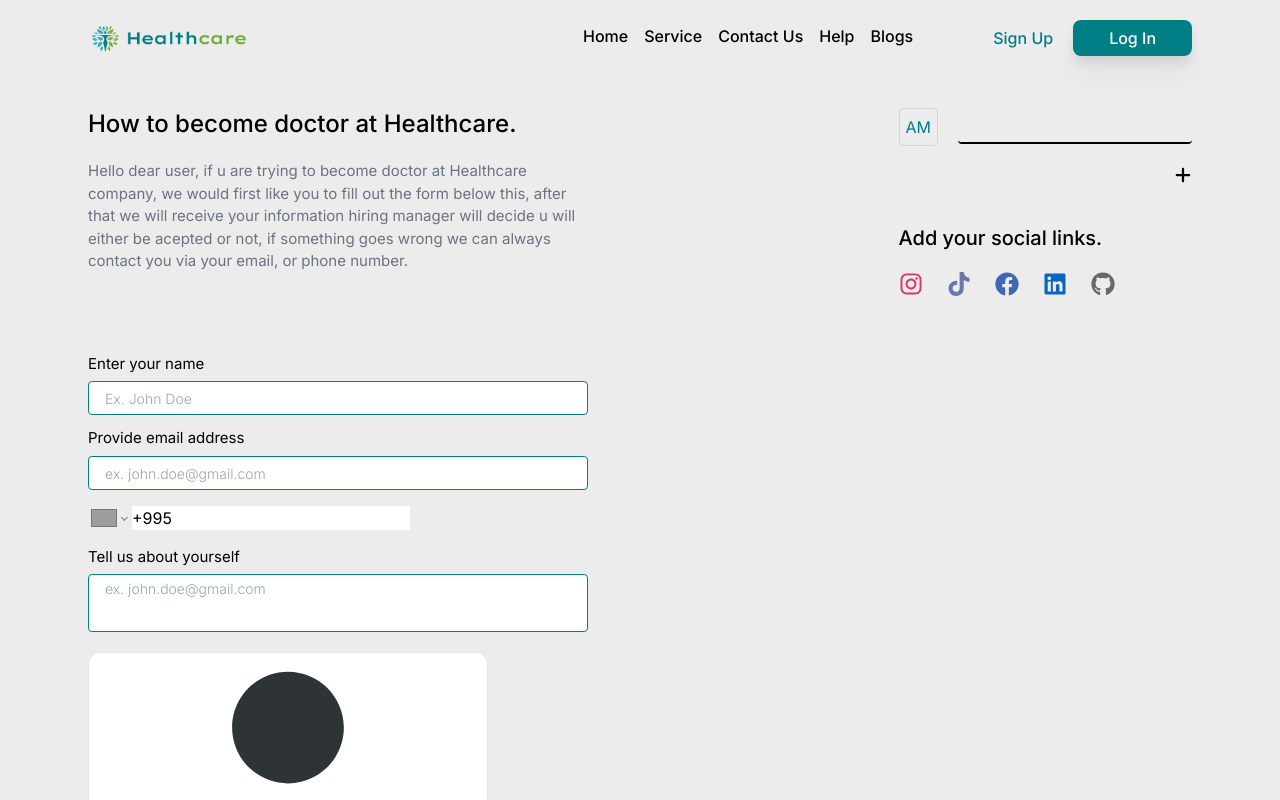
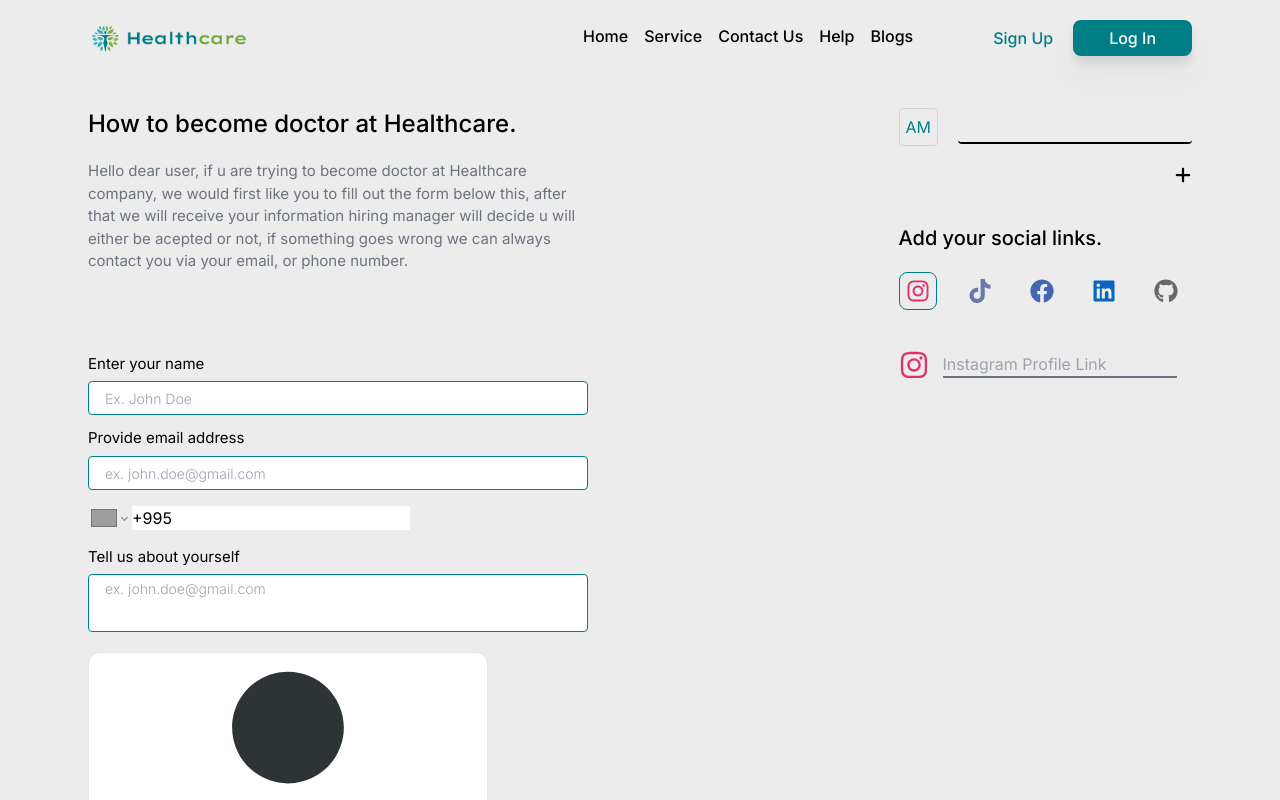
Before and after one commit to lasha-codes/health-appointment-system, a Next.js app: page /become_doctor in a window 1280 px wide. Both pictures are taken after a click on the element 910 px from the left and 284 px from the top of the page. Shown: the top 800 px of the page. Built offline with nearby package versions, Linux system fonts and the light colour scheme; no server answers; grey boxes are pictures that could not be loaded.

Commit message:
design wise everything in this section is done

```diff
--- a/src/app/(authentication)/become_doctor/_components/social_links.tsx
+++ b/src/app/(authentication)/become_doctor/_components/social_links.tsx
@@ -1,15 +1,33 @@
 'use client'
 import { social_links } from '@/data/social_links'
-import { useDispatch } from 'react-redux'
-import { toggle_social_link } from '@/app/_library/slices/doctor_slice'
+import { useDispatch, useSelector } from 'react-redux'
+import {
+  socials_type,
+  toggle_social_link,
+} from '@/app/_library/slices/doctor_slice'
+import {
+  FaInstagram,
+  FaFacebook,
+  FaLinkedin,
+  FaTiktok,
+  FaGithub,
+} from 'react-icons/fa'
 
 const SocialLinks = () => {
   const dispatch = useDispatch()
+  const {
+    social_links: selected_social_links,
+  }: { social_links: socials_type[] } = useSelector(
+    (state: any) => state.doctor
+  )
   return (
     <div className='flex flex-col items-start gap-5'>
       <h3 className='text-xl font-medium'>Add your social links.</h3>
       <div className='flex items-center gap-6'>
         {social_links.map((social, idx) => {
+          const isSelected = selected_social_links.find((link) => {
+            return link.platform === social.platform
+          })
           return (
             <div
               onClick={() =>
@@ -21,11 +39,41 @@ const SocialLinks = () => {
                 )
               }
               key={idx}
-              className='active:scale-95 hover:scale-105 transition-all'
+              className={`active:scale-95 hover:scale-105 transition-all p-1.5 border border-transparent rounded-lg ${
+                isSelected && '!border-main_green'
+              }`}
             >
               <social.icon
                 className='text-2xl cursor-pointer'
                 style={{ color: social.color }}
+              />
+            </div>
+          )
+        })}
+      </div>
+      <div className='flex flex-col items-start gap-8 mt-5'>
+        {selected_social_links.map((link, idx) => {
+          const return_social_icon = () => {
+            if (link.platform === 'INSTAGRAM') {
+              return FaInstagram
+            } else if (link.platform === 'TIKTOK') {
+              return FaTiktok
+            } else if (link.platform === 'FACEBOOK') {
+              return FaFacebook
+            } else if (link.platform === 'GITHUB') {
+              return FaGithub
+            } else {
+              return FaLinkedin
+            }
+          }
+          const Icon = return_social_icon()
+          return (
+            <div key={idx} className='flex items-center gap-3.5'>
+              <Icon className='text-3xl' style={{ color: link.color }} />
+              <input
+                type='text'
+                className='outline-none bg-transparent border-b-2 placeholder:capitalize border-gray-500'
+                placeholder={`${link.platform.toLowerCase()} profile link`}
               />
             </div>
           )
--- a/src/app/_library/slices/doctor_slice.ts
+++ b/src/app/_library/slices/doctor_slice.ts
@@ -1,7 +1,6 @@
 import { createSlice } from '@reduxjs/toolkit'
 import { service_type } from '@/data/services/services'
 import toast from 'react-hot-toast'
-import { IconType } from 'react-icons/lib'
 
 export type times = {
   timeline: 'PM' | 'AM'
```
